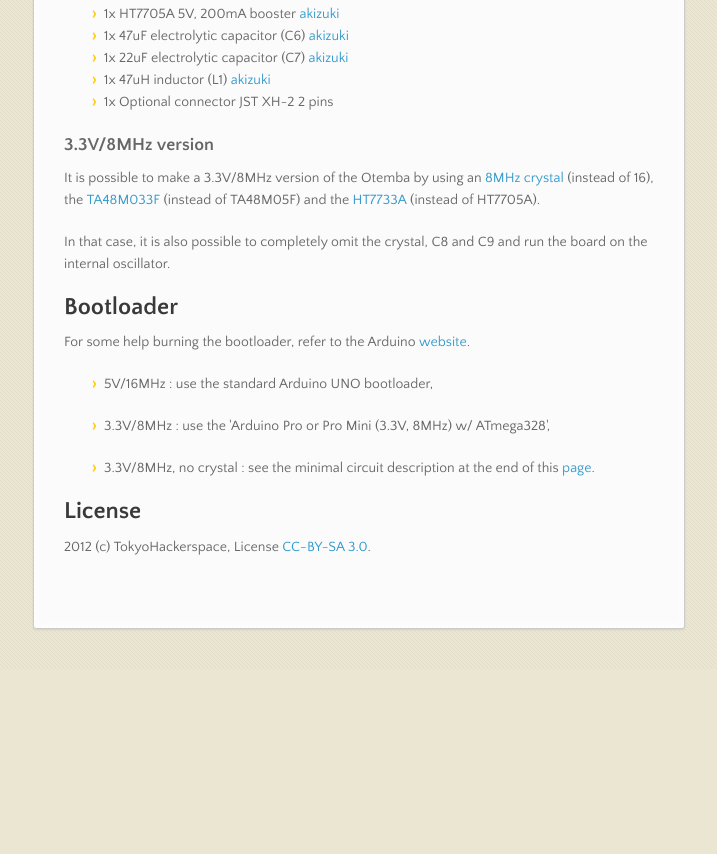
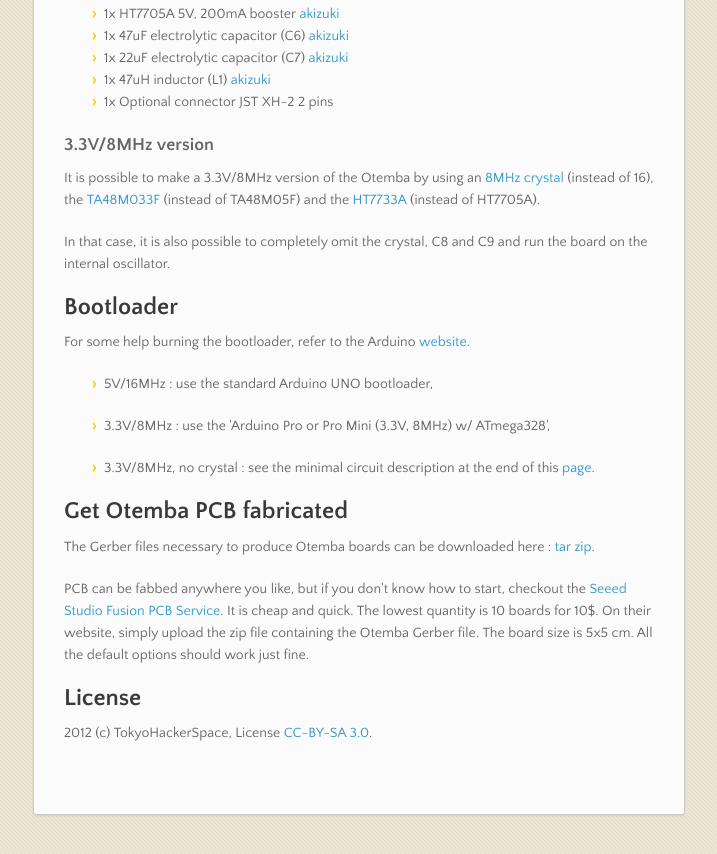
Before and after one commit to TokyoHackerspace/Otemba, a plain HTML site: page index.html in a window 1280 px wide. Shown: the part 1584-2438 px from the top of the page, without its empty margins (282-999 px from the left). Before the commit the page ends 2253 px from the top, so only its background shows below. Drawn offline with nearby package versions, Linux system fonts and the light colour scheme.

```diff
--- a/index.html
+++ b/index.html
@@ -123,9 +123,22 @@ HT7705A).</p>
 <li><p>5V/16MHz : use the standard Arduino UNO bootloader,</p></li>
 <li><p>3.3V/8MHz : use the 'Arduino Pro or Pro Mini (3.3V, 8MHz) w/ ATmega328',</p></li>
 <li><p>3.3V/8MHz, no crystal : see the minimal circuit description at the end of this <a href="http://arduino.cc/en/Tutorial/ArduinoToBreadboard">page</a>.</p></li>
-</ul><h2>License</h2>
+</ul><h2>Get Otemba PCB fabricated</h2>
 
-<p>2012 (c) TokyoHackerspace, License <a href="http://creativecommons.org/licenses/by-sa/3.0/">CC-BY-SA 3.0</a>.</p>
+<p>The Gerber files necessary to produce Otemba boards can be downloaded here :
+<a href="https://dl.dropbox.com/u/78009186/files/Otemba_v1.0_gerber.tar.gz">tar</a>
+<a href="https://dl.dropbox.com/u/78009186/files/Otemba_v1.0_gerber.zip">zip</a>.</p>
+
+<p>PCB can be fabbed anywhere you like, but if you don't know how to start,
+checkout the <a href="http://www.seeedstudio.com/">Seeed Studio</a> <a href="http://www.seeedstudio.com/depot/fusion-pcb-service-p-835.html?cPath=185">Fusion PCB
+Service</a>.
+It is cheap and quick. The lowest quantity is 10 boards for 10$.
+On their website, simply upload the zip file containing the Otemba Gerber
+file. The board size is 5x5 cm. All the default options should work just fine.</p>
+
+<h2>License</h2>
+
+<p>2012 (c) TokyoHackerSpace, License <a href="http://creativecommons.org/licenses/by-sa/3.0/">CC-BY-SA 3.0</a>.</p>
       </section>
       <footer>
         <p>Project maintained by <a href="https://github.com/TokyoHackerspace">TokyoHackerspace</a></p>
```
Also changed, not shown: params.json (+1 -1 lines).
